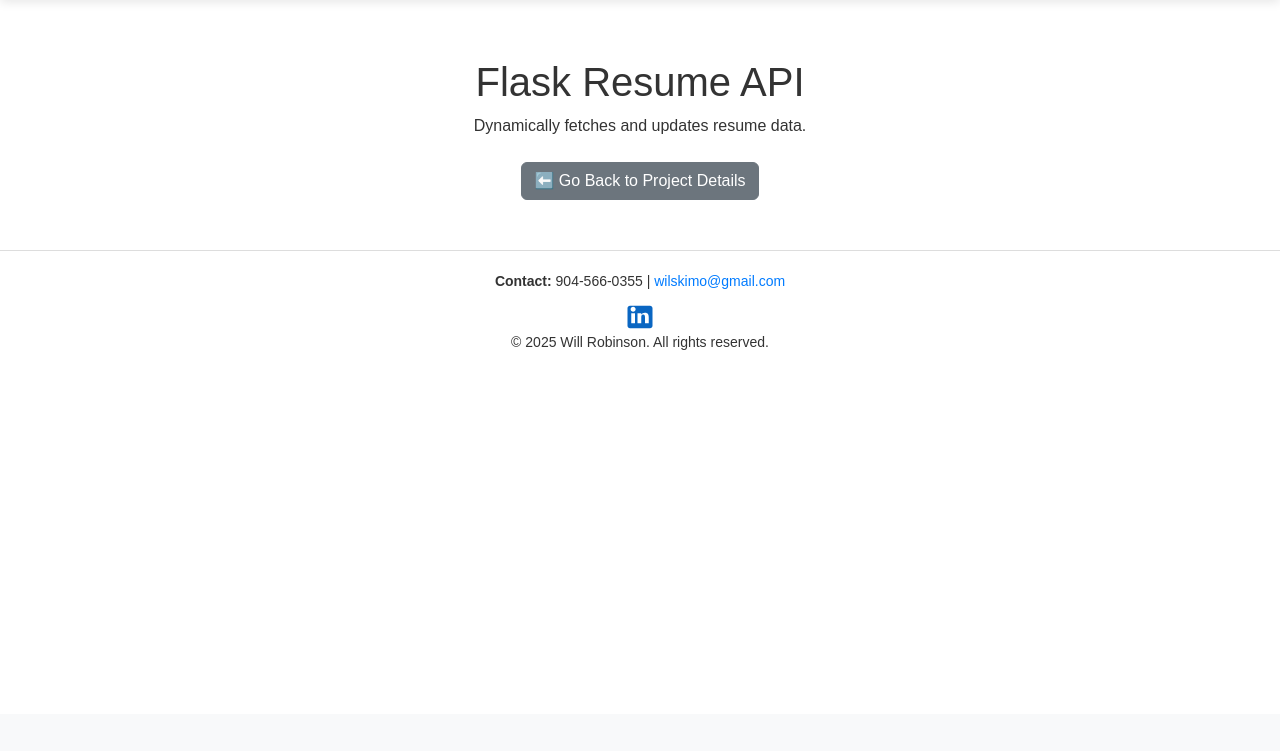
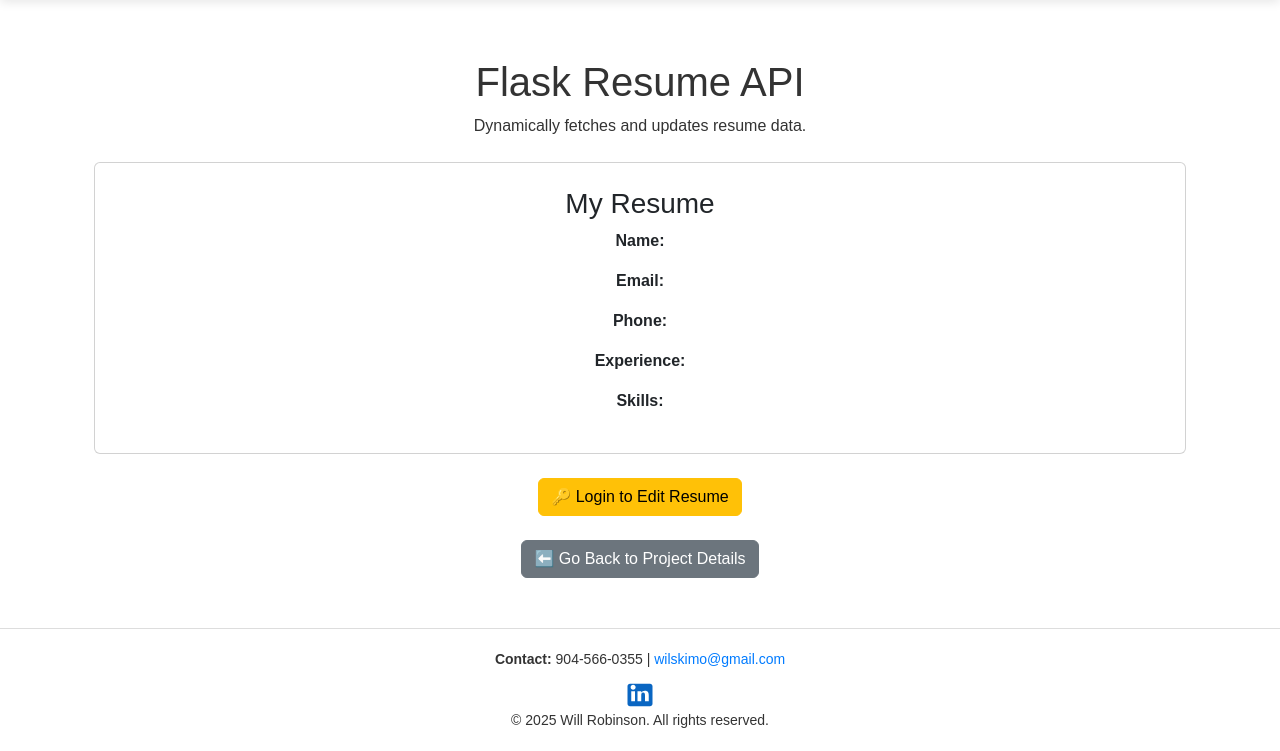
Before and after one commit to wilskimo1/flask-project, a Flask app: page /projects/flask-resume-api/page in a window 1280 px wide. Shown: the part 86-837 px from the top of the page. Before the commit the page ends 436 px from the top, so only its background shows below. Run offline with Flask 3, Linux system fonts and the light colour scheme; parts of the project's set-up code (start-up, migrations or seed data) failed here and were passed over.

Commit message:
Made some modifications and tweaks. Completed resume project. added login credentials for write capability

```diff
--- a/app.py
+++ b/app.py
@@ -1,7 +1,25 @@
-from flask import Flask, render_template, jsonify, send_from_directory
-import os, random, requests, boto3, json
+from flask import Flask, render_template, jsonify, send_from_directory, request, redirect, url_for
+import os, random, requests, boto3, json, datetime
+from flask_login import LoginManager, UserMixin, login_user, login_required, logout_user, current_user
+import config  # Import your secure credentials (if using config.py)
+
 
 app = Flask(__name__)
+app.config['TEMPLATES_AUTO_RELOAD'] = True
+
+app.secret_key = os.urandom(24)
+
+login_manager = LoginManager()
+login_manager.init_app(app)
+login_manager.login_view = "login"
+
+# AWS Configuration (Assuming credentials are stored in Secrets Manager)
+AWS_REGION = "us-east-1"
+DYNAMODB_TABLE_NAME = "resume_data"
+
+# Initialize DynamoDB client
+dynamodb = boto3.resource("dynamodb", region_name=AWS_REGION)
+table = dynamodb.Table(DYNAMODB_TABLE_NAME)
 
 # Directory for knowledge repository documents
 KNOWLEDGE_REPO_DIR = "static/knowledge_docs"
@@ -40,12 +58,16 @@
     region_name="us-east-1"
 )
 
-# 🔹 Function to fetch AWS cost data
+# 🔹 Function to fetch AWS cost data (Fixed for dynamic dates)
 def get_aws_cost():
     """Retrieve AWS cost data from Cost Explorer."""
     try:
+        today = datetime.date.today()
+        start_date = today.replace(day=1).strftime("%Y-%m-%d")  # First day of this month
+        end_date = today.strftime("%Y-%m-%d")  # Today
+
         response = ce_client.get_cost_and_usage(
-            TimePeriod={"Start": "2024-03-01", "End": "2024-03-31"},
+            TimePeriod={"Start": start_date, "End": end_date},
             Granularity="MONTHLY",
             Metrics=["BlendedCost"]
         )
@@ -55,17 +77,55 @@
         print(f"❌ Error fetching cost data: {e}")
         return None
 
-# 📂 AWS Cost Tracker Route
-@app.route("/aws-cost")
-def aws_cost():
+# 📂 AWS Cost Tracker Route (Updated template name)
+@app.route("/aws-cost-tracker")
+def aws_cost_tracker():
     """Display AWS cost data in UI."""
     current_cost = get_aws_cost()
+
     if current_cost is None:
-        return "Error retrieving AWS cost data."
+        alert_status = "⚠️ Unable to retrieve AWS cost data."
+        current_cost = "N/A"
+    elif current_cost > 100:
+        alert_status = "🚨 ALERT: Budget Exceeded!"
+    else:
+        alert_status = "✅ OK - Currently within Budget"
 
-    alert_status = "✅ OK" if current_cost < 100 else "🚨 ALERT: Budget Exceeded!"
+    #print(f"🖥️ Debug: Cost = {current_cost}, Alert Status = {alert_status}")  # Debugging Output
 
-    return render_template("aws-cost.html", cost=current_cost, alert_status=alert_status)
+    return render_template("aws_cost_tracker.html", cost=current_cost, alert_status=alert_status)
+
+
+class User(UserMixin):
+    def __init__(self, id):
+        self.id = id
+
+@login_manager.user_loader
+def load_user(user_id):
+    return User(user_id)
+
+# 🔒 Admin Login Route
+@app.route("/login", methods=["GET", "POST"])
+def login():
+    if request.method == "POST":
+        username = request.form["username"]
+        password = request.form["password"]
+
+        if username == config.ADMIN_USERNAME and password == config.ADMIN_PASSWORD:
+            user = User(id=username)
+            login_user(user)
+            return redirect(url_for("resume_page"))  # Redirect to resume page
+
+        return "Invalid credentials. Try again."
+
+    return render_template("login.html")
+
+# 🔓 Logout Route
+@app.route("/logout")
+@login_required
+def logout():
+    logout_user()
+    return redirect(url_for("resume_page"))
 
 # Project Data
 projects = [
@@ -145,10 +205,6 @@
 def projects_page():
     return render_template("projects.html", projects=projects)
 
-
-
-
-
 @app.route("/projects/<project_id>/page")
 def project_page(project_id):
     """Serve the actual project page if the template exists and pass required data."""
@@ -170,18 +226,22 @@
     if not template_name:
         return "Project page not found", 404
 
-    # 🟢 Special case: AWS Cost Tracker requires cost data
+    # 🟢 Fix: AWS Cost Tracker uses the latest message format
     if project_id == "aws-cost":
         current_cost = get_aws_cost()
         if current_cost is None:
             return "Error retrieving AWS cost data."
 
-        alert_status = "✅ OK" if current_cost < 100 else "🚨 ALERT: Budget Exceeded!"
+        if current_cost > 100:
+            alert_status = "🚨 ALERT: Budget Exceeded!"
+        else:
+            alert_status = "✅ OK - Currently within Budget"  # Updated message!
 
         return render_template(template_name, cost=current_cost, alert_status=alert_status)
 
     # 🟢 For all other projects, just render the template
     return render_template(template_name)
+
 
 # 📑 Deployment Documentation Page
 @app.route("/deployment-docs")
@@ -255,6 +315,44 @@
     except Exception as e:
         return jsonify({"error": str(e)}), 500
 
+# 📌 Fetch Resume API
+@app.route("/api/resume", methods=["GET"])
+def get_resume():
+    """Fetch resume details from DynamoDB."""
+    try:
+        response = table.get_item(Key={"user_id": "1"})  # Hardcoded user_id for now
+        if "Item" in response:
+            return jsonify(response["Item"])
+        else:
+            return jsonify({"error": "No resume data found"}), 404
+    except Exception as e:
+        return jsonify({"error": str(e)}), 500
+
+# 📌 Update Resume API
+@app.route("/api/resume", methods=["POST"])
+def update_resume():
+    """Update resume details in DynamoDB (Overwrite Existing Data)."""
+    data = request.json  # Get JSON payload from request
+
+    try:
+        table.put_item(
+            Item={
+                "user_id": "1",  # Ensures only one entry for this user
+                "name": data["name"],
+                "email": data["email"],
+                "phone": data["phone"],
+                "experience": data["experience"],
+                "skills": data["skills"]
+            }
+        )
+        return jsonify({"message": "Resume updated successfully!"})
+    except Exception as e:
+        return jsonify({"error": str(e)}), 500
+
+@app.route("/resume")
+def resume_page():
+    return render_template("flask_resume_api.html", is_admin=current_user.is_authenticated)
+
 # 🚀 Run Flask App
 if __name__ == "__main__":
     app.run(debug=False)
--- a/templates/base.html
+++ b/templates/base.html
@@ -4,6 +4,7 @@
     <meta charset="UTF-8">
     <meta name="viewport" content="width=device-width, initial-scale=1.0">
     <title>My Flask Site</title>
+    <link rel="icon" type="image/x-icon" href="{{ url_for('static', filename='favicon.ico') }}">
 
     <!-- Bootstrap CSS -->
     <link rel="stylesheet" href="https://cdn.jsdelivr.net/npm/bootstrap@5.3.2/dist/css/bootstrap.min.css">
--- a/templates/flask_resume_api.html
+++ b/templates/flask_resume_api.html
@@ -7,10 +7,95 @@
     <h1 class="text-center">Flask Resume API</h1>
     <p class="text-center">Dynamically fetches and updates resume data.</p>
 
+    <!-- Read-Only Resume View -->
+    <div class="card p-4 mt-4">
+        <h3 class="text-center">My Resume</h3>
+        <p><strong>Name:</strong> <span id="view_name"></span></p>
+        <p><strong>Email:</strong> <span id="view_email"></span></p>
+        <p><strong>Phone:</strong> <span id="view_phone"></span></p>
+        <p><strong>Experience:</strong> <span id="view_experience"></span></p>
+        <p><strong>Skills:</strong> <span id="view_skills"></span></p>
+    </div>
+
+    {% if is_admin %}
+    <!-- Admin Edit Form -->
+    <div class="card p-4 mt-4">
+        <h3 class="text-center">Edit Resume</h3>
+
+        <form id="resumeForm">
+            <div class="mb-3">
+                <label class="form-label">Name</label>
+                <input type="text" id="name" class="form-control" required>
+            </div>
+
+            <div class="mb-3">
+                <label class="form-label">Email</label>
+                <input type="email" id="email" class="form-control" required>
+            </div>
+
+            <div class="mb-3">
+                <label class="form-label">Phone</label>
+                <input type="text" id="phone" class="form-control" required>
+            </div>
+
+            <div class="mb-3">
+                <label class="form-label">Experience</label>
+                <textarea id="experience" class="form-control" required></textarea>
+            </div>
+
+            <div class="mb-3">
+                <label class="form-label">Skills</label>
+                <input type="text" id="skills" class="form-control" required>
+            </div>
+
+            <button type="submit" class="btn btn-primary">Save Resume</button>
+        </form>
+
+        <p id="statusMessage" class="text-center mt-3"></p>
+    </div>
+
+    <div class="text-center mt-4">
+        <a href="{{ url_for('logout') }}" class="btn btn-danger">🚪 Logout</a>
+    </div>
+    {% else %}
+    <!-- Show Login Button for Visitors -->
+    <div class="text-center mt-4">
+        <a href="{{ url_for('login') }}" class="btn btn-warning">🔑 Login to Edit Resume</a>
+    </div>
+    {% endif %}
+
+    <!-- Go Back Button -->
     <div class="text-center mt-4">
         <a href="{{ url_for('project_detail', project_id='flask-resume-api') }}" class="btn btn-secondary">
             ⬅️ Go Back to Project Details
         </a>
     </div>
 </div>
+
+<script>
+document.addEventListener("DOMContentLoaded", function () {
+    fetchResumeData();
+
+    function fetchResumeData() {
+        fetch("/api/resume")
+            .then(response => response.json())
+            .then(data => {
+                if (!data.error) {
+                    document.getElementById("view_name").textContent = data.name;
+                    document.getElementById("view_email").textContent = data.email;
+                    document.getElementById("view_phone").textContent = data.phone;
+                    document.getElementById("view_experience").textContent = data.experience;
+                    document.getElementById("view_skills").textContent = data.skills;
+
+                    document.getElementById("name").value = data.name;
+                    document.getElementById("email").value = data.email;
+                    document.getElementById("phone").value = data.phone;
+                    document.getElementById("experience").value = data.experience;
+                    document.getElementById("skills").value = data.skills;
+                }
+            })
+            .catch(error => console.error("Error fetching resume:", error));
+    }
+});
+</script>
 {% endblock %}
--- a/templates/project_details.html
+++ b/templates/project_details.html
@@ -12,7 +12,7 @@
             <h3>Project Overview</h3>
             <p>{{ project.detailed_description }}</p>
 
-            <h3>Commercial Use Case</h3>
+            <h3>Professional Use Case</h3>
             <p>{{ project.commercial_use_case }}</p>
 
             <div class="text-center mt-4">
```
Also changed, not shown: templates/login.html (added, +25 -0 lines), static/favicon.ico (added), templates/aws_cost_tracker.html (line endings or trailing spaces).
